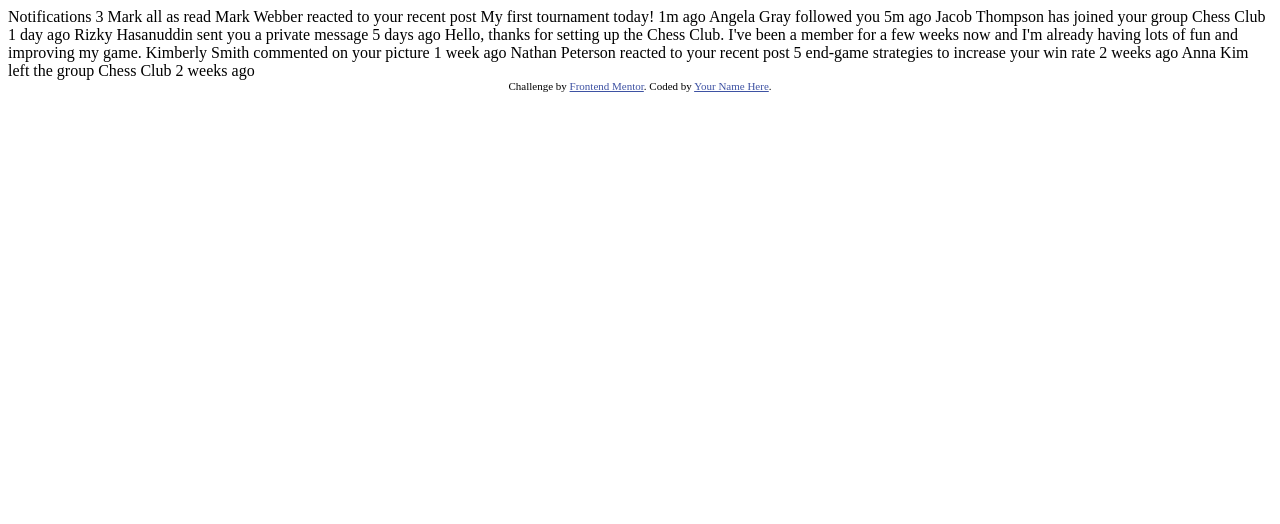
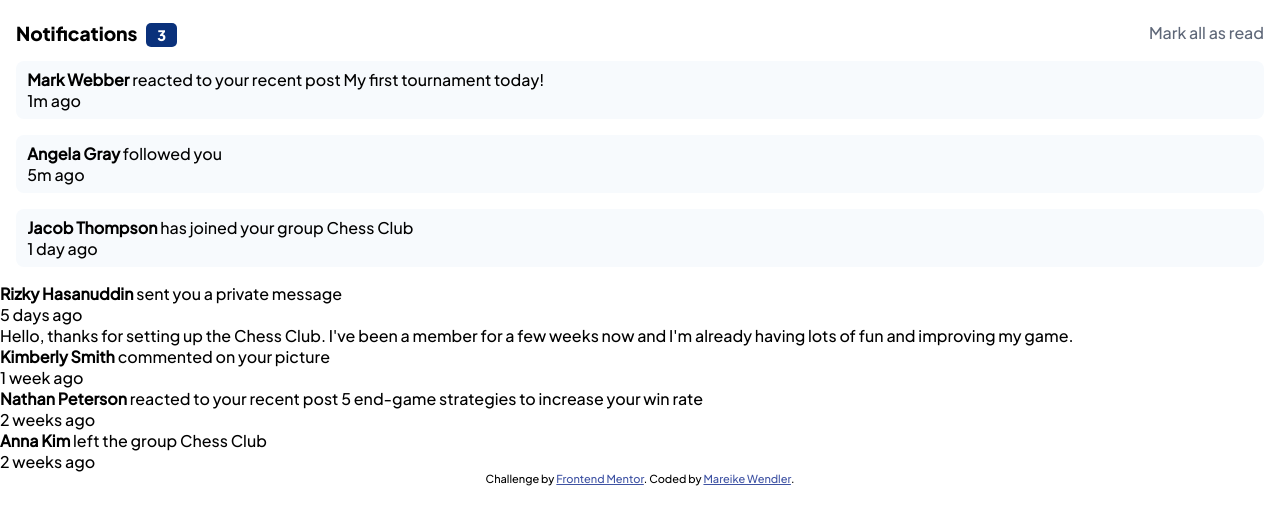
Before and after one commit to MareikeW/notifications_page, a plain HTML site: page index.html in a window 1280 px wide. Drawn offline with Linux system fonts and the light colour scheme.

Commit message:
HTML-Struktur und erstes CSS hinzugefügt

```diff
--- a/index.html
+++ b/index.html
@@ -1,51 +1,79 @@
 <!DOCTYPE html>
 <html lang="en">
-<head>
-  <meta charset="UTF-8">
-  <meta name="viewport" content="width=device-width, initial-scale=1.0"> <!-- displays site properly based on user's device -->
+  <head>
+    <meta charset="UTF-8" />
+    <meta name="viewport" content="width=device-width, initial-scale=1.0" />
+    <!-- displays site properly based on user's device -->
 
-  <link rel="icon" type="image/png" sizes="32x32" href="./images/favicon-32x32.png">
+    <link
+      rel="icon"
+      type="image/png"
+      sizes="32x32"
+      href="./images/favicon-32x32.png"
+    />
 
-  <title>Frontend Mentor | Notifications page</title>
+    <title>Frontend Mentor | Notifications page</title>
 
-  <!-- Feel free to remove these styles or customise in your own stylesheet 👍 -->
-  <style>
-    .attribution { font-size: 11px; text-align: center; }
-    .attribution a { color: hsl(228, 45%, 44%); }
-  </style>
-</head>
-<body>
+    <link rel="stylesheet" href="styles.css" />
+  </head>
+  <body>
+    <header>
+      <h1>Notifications <span class="number">3</span></h1>
 
-  Notifications 3
+      <h2>Mark all as read</h2>
+    </header>
+    <ul>
+      <li class="comment-unread">
+        <p>
+          <strong>Mark Webber</strong> reacted to your recent post <span>My first tournament today!</span>
+        </p>
+        <p>1m ago</p>
+      </li>
 
-  Mark all as read
+      <li class="comment-unread">
+        <p><strong>Angela Gray</strong> followed you</p>
+        <p>5m ago</p>
+      </li>
 
-  Mark Webber reacted to your recent post My first tournament today!
-  1m ago
+      <li class="comment-unread">
+        <p><strong>Jacob Thompson</strong> has joined your group <span>Chess Club</span></p>
+        <p>1 day ago</p>
+      </li>
 
-  Angela Gray followed you
-  5m ago
+      <li>
+        <p><strong>Rizky Hasanuddin</strong> sent you a private message</p>
+        <p>5 days ago</p>
+        <p>
+          Hello, thanks for setting up the Chess Club. I've been a member for a
+          few weeks now and I'm already having lots of fun and improving my
+          game.
+        </p>
+      </li>
 
-  Jacob Thompson has joined your group Chess Club
-  1 day ago
+      <li>
+        <p><strong>Kimberly Smith</strong> commented on your picture</p>
+        <p>1 week ago</p>
+      </li>
 
-  Rizky Hasanuddin sent you a private message
-  5 days ago
-  Hello, thanks for setting up the Chess Club. I've been a member for a few weeks now and
-  I'm already having lots of fun and improving my game.
+      <li>
+        <p>
+          <strong>Nathan Peterson</strong> reacted to your recent post <span>5
+          end-game strategies to increase your win rate</span>
+        </p>
+        <p>2 weeks ago</p>
+      </li>
 
-  Kimberly Smith commented on your picture
-  1 week ago
+      <li>
+        <p><strong>Anna Kim</strong> left the group <span>Chess Club</span></p>
+        <p>2 weeks ago</p>
+      </li>
+    </ul>
 
-  Nathan Peterson reacted to your recent post 5 end-game strategies to increase your win rate
-  2 weeks ago
-
-  Anna Kim left the group Chess Club
-  2 weeks ago
-
-  <div class="attribution">
-    Challenge by <a href="https://www.frontendmentor.io?ref=challenge" target="_blank">Frontend Mentor</a>.
-    Coded by <a href="#">Your Name Here</a>.
-  </div>
-</body>
+    <footer class="attribution">
+      Challenge by
+      <a href="https://www.frontendmentor.io?ref=challenge" target="_blank"
+        >Frontend Mentor</a
+      >. Coded by <a href="#">Mareike Wendler</a>.
+    </footer>
+  </body>
 </html>
--- /dev/null
+++ b/styles.css
@@ -0,0 +1,72 @@
+:root {
+    --red: hsl(1, 90%, 64%);
+    --blue: hsl(219, 85%, 26%);
+    --white: hsl(0, 0%, 100%);
+    --veryLightGrayishBlue: hsl(210, 60%, 98%);
+    --lightGrayishBlue1: hsl(211, 68%, 94%);
+    --lightGrayishBlue2: hsl(205, 33%, 90%);
+    --grayishBlue: hsl(219, 14%, 63%);
+    --darkGrayishBlue: hsl(219, 12%, 42%);
+    --veryDarkBlue: hsl(224, 21%, 14%);
+}
+
+* {
+    margin: 0;
+    padding: 0;
+    box-sizing: border-box;
+}
+
+@font-face {
+    font-family: PlusJakartaSans;
+    src: url('assets/fonts/static/PlusJakartaSans-Medium.ttf');
+}
+
+@font-face {
+    font-family: PlusJakartaSansExtraBold;
+    src: url('assets/fonts/static/PlusJakartaSans-ExtraBold.ttf');
+}
+
+body {
+    font-family: PlusJakartaSans;
+    font-size: 16px;
+}
+
+header {
+    display: flex;
+    justify-content: space-between;
+    align-items: center;
+    margin: 1rem;
+    margin-top: 1.3rem;
+}
+
+h1 {
+    font-size: 1.2rem;
+    font-family: PlusJakartaSansExtraBold;
+}
+
+h2 {
+    font-size: 1rem;
+    color: var(--darkGrayishBlue);
+    font-weight: normal;
+}
+
+.number {
+    color: var(--white);
+    background-color: var(--blue);
+    font-size: 0.9rem;
+    padding: 0.2rem 0.7rem;
+    border-radius: 5px;
+    margin-left: 5px;
+}
+
+.comment-unread {
+    list-style: none;
+    background-color: var(--veryLightGrayishBlue);
+    padding: 0.5rem 0.7rem;
+    margin: 1rem;
+    border-radius: 8px;
+}
+
+.attribution { font-size: 11px; text-align: center; }
+
+.attribution a { color: hsl(228, 45%, 44%); }
```
